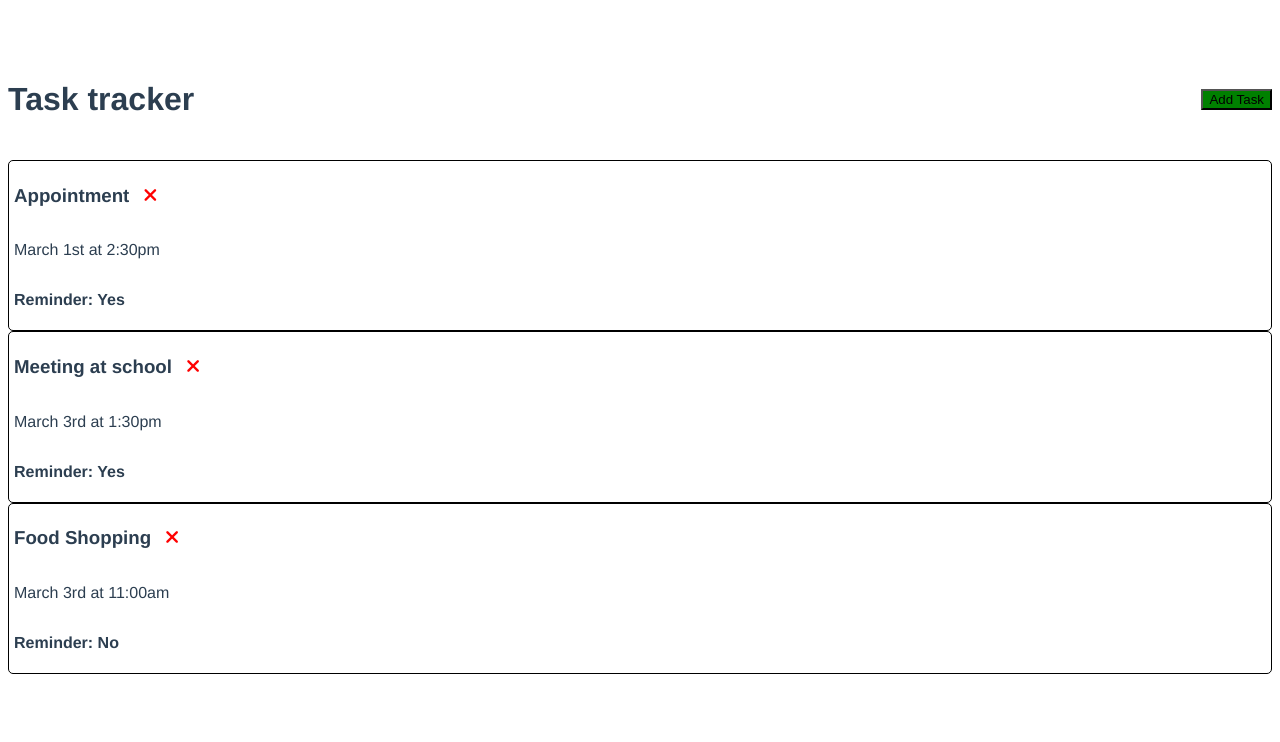
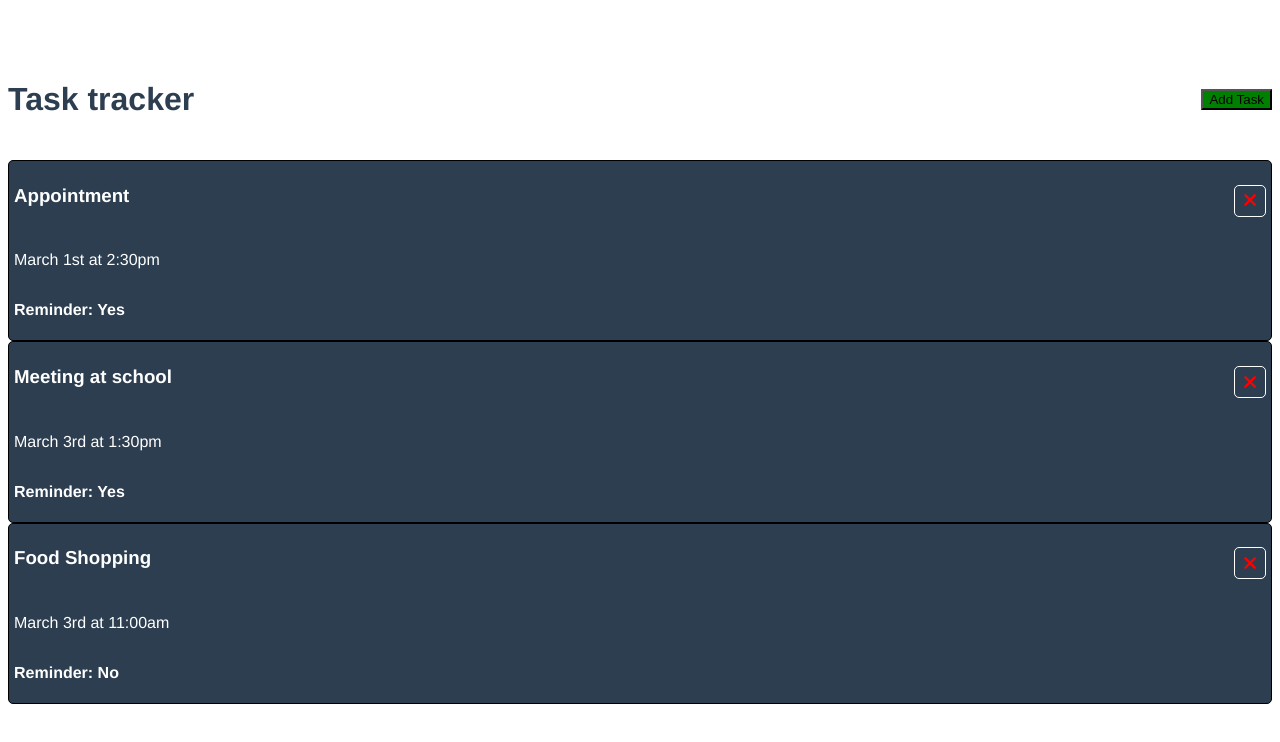
Before and after one commit to pkaseta/Task-Tracker-App-Vue, a Vue app: page / in a window 1280 px wide. Shown: the top 742 px of the page. Built offline with nearby package versions, Linux system fonts and the light colour scheme.

Commit message:
Updates task styling Created new button for deletion

```diff
--- a/src/components/SingleTask.vue
+++ b/src/components/SingleTask.vue
@@ -1,7 +1,9 @@
 <template>
   <div class="tasks-container">
-    <h3>{{task.text}}
-      <i @click="onDelete(task.id)" class="fas fa-times"></i>
+    <h3 class="tasks-title">{{task.text}}
+      <div @click="onDelete(task.id)" class="tasks-content">
+      <i class="fas fa-times"></i>
+      </div>
     </h3>
     <p>{{task.day}}</p>
     <p>
@@ -33,7 +35,6 @@ export default {
   .fas
   {
     color: red;
-    margin-left: 10px;
   }
   .tasks-container {
     padding: 5px;
@@ -42,5 +43,21 @@ export default {
     display: flex;
     flex-direction: column;
     align-items: flex-start;
+    background: #2c3e50;
+    color: #fff;
+  }
+  .tasks-title {
+    width: 100%;
+    display: flex;
+    justify-content: space-between;
+  }
+  .tasks-content {
+    width: 30px;
+    height: 30px;
+    display: flex;
+    justify-content: center;
+    align-items: center;
+    border: 1px solid white;
+    border-radius: 5px;
   }
 </style>
```
